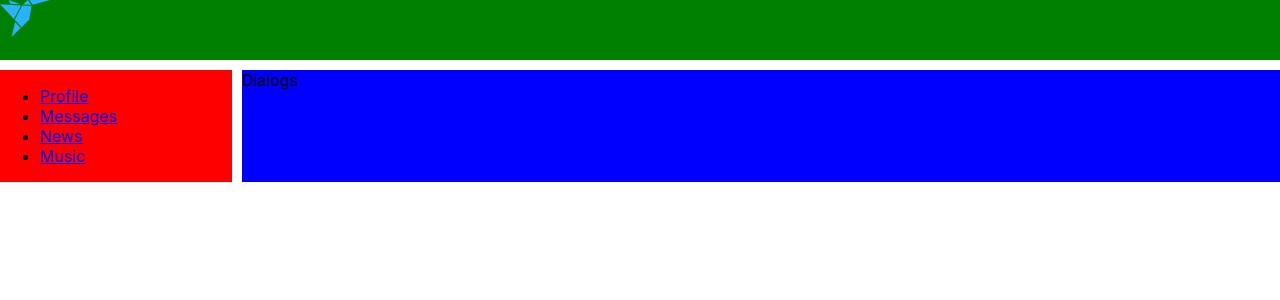
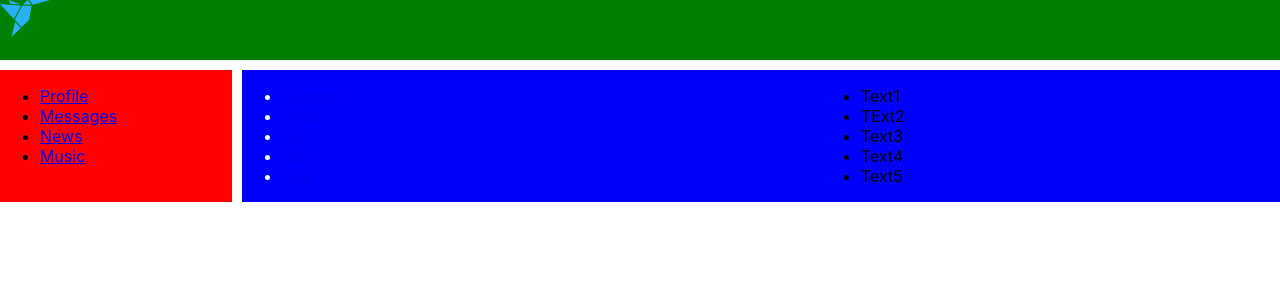
Before and after one commit to AndriiHrohodza/ITCamasutraReact, a React (Create React App) app in the folder react-1/: page /dialogs in a window 1280 px wide. Shown: the top 300 px of the page. Built offline with nearby package versions, Linux system fonts and the light colour scheme.

Commit message:
Refactoring Dialogs and Profile

```diff
--- a/react-1/src/App.css
+++ b/react-1/src/App.css
@@ -29,5 +29,15 @@ nav {
 }
 
 .dialogs {
+  display: flex;
+  justify-content: center;
+}
 
+.dialogs .dialog-items,
+.dialogs .messages {
+  width: 100%;
 }
+
+.dialogs .item-active {
+  color: white;
+}
--- /dev/null
+++ b/react-1/src/Components/Main/Dialogs/Dialog/Dialog.js
@@ -0,0 +1,11 @@
+import {NavLink} from "react-router-dom";
+
+const DialogItem = (props) => {
+  return (
+    <li className="item-active">
+      <NavLink to={"/dialogs/" + props.id}>{props.name}</NavLink>
+    </li>
+  )
+}
+
+export default DialogItem;
--- a/react-1/src/Components/Main/Dialogs/Dialogs.js
+++ b/react-1/src/Components/Main/Dialogs/Dialogs.js
@@ -1,8 +1,49 @@
+import {BrowserRouter} from "react-router-dom";
+import DialogItem from "./Dialog/Dialog";
+import Message from "./Message/Message";
+
+const DialogsData = [
+  {id: 1, name: "Andrew"},
+  {id: 2, name: "Vova"},
+  {id: 3, name: "Ira"},
+  {id: 4, name: "Ola"},
+  {id: 5, name: "Vika"}
+]
+
+const MessageData = [
+  {id: 1, text: "Text1"},
+  {id: 2, text: "TExt2"},
+  {id: 3, text: "Text3"},
+  {id: 4, text: "Text4"},
+  {id: 5, text: "Text5"}
+]
+
+const DialogItems =  DialogsData.map((dialog) => {
+  return <DialogItem id={dialog.id} name={dialog.name}/>
+})
+
+const MessageItems = MessageData.map((messageItem) => {
+  return <Message text={messageItem.text}/>
+})
+
 const Dialogs = (props) => {
   return (
-      <div className="dialogs">
-        Dialogs
+    <BrowserRouter>
+      <div>
+        <div className="dialogs">
+          <div className="dialog-items">
+            <ul>
+              {DialogItems}
+            </ul>
+          </div>
+          <div className="messages">
+            <ul>
+              {MessageItems}
+            </ul>
+          </div>
+        </div>
       </div>
+    </BrowserRouter>
   )
 }
 
--- /dev/null
+++ b/react-1/src/Components/Main/Dialogs/Message/Message.js
@@ -0,0 +1,7 @@
+const Message = (props) => {
+  return (
+    <li>{props.text}</li>
+  )
+}
+
+export default Message;
--- a/react-1/src/Components/Main/Main.js
+++ b/react-1/src/Components/Main/Main.js
@@ -6,8 +6,8 @@ const Main = () => {
   return (
     <div className="main">
       <switch>
-        <Route path="/profile" component={Profile}/>
-        <Route path="/dialogs" component={Dialogs}/>
+        <Route exact="true" path="/profile" component={Profile}/>
+        <Route exact="true" path="/dialogs" component={Dialogs}/>
       </switch>
     </div>
   )
--- a/react-1/src/Components/Main/Profile/MyPosts/MyPosts.js
+++ b/react-1/src/Components/Main/Profile/MyPosts/MyPosts.js
@@ -1,11 +1,19 @@
 import Post from "./Post/Post";
+
+const PostsData = [
+  {id: 1, message: "How are you?", likes: 14},
+  {id: 2, message: "It`s my first post", likes: 1}
+]
+
+const PostItems = PostsData.map((postItem) => {
+  return <Post message={postItem.message} likeCount={postItem.likes}/>
+})
 
 const MyPosts = () => {
   return (
     <ul className="main-posts">
       Posts
-      <Post message="How are you?" likeCount="14"/>
-      <Post message="It`s my first post" likeCount="1"/>
+      {PostItems}
     </ul>
   )
 }
--- a/react-1/src/Components/Main/Profile/PersonalInfo/PersonalInfo.js
+++ b/react-1/src/Components/Main/Profile/PersonalInfo/PersonalInfo.js
@@ -1,7 +1,12 @@
+import wallImage from "../../../../assets/wall.jpg";
+
 const PersonalInfo = (props) => {
   return (
     <div className="profile">
-      Ava+name
+      <div className="wall">
+        <img src={wallImage} alt="wall"/>
+      </div>
+      {props.name}
     </div>
   )
 }
--- a/react-1/src/Components/Main/Profile/Profile.js
+++ b/react-1/src/Components/Main/Profile/Profile.js
@@ -1,12 +1,10 @@
-import Wall from "./Wall/Wall";
 import PersonalInfo from "./PersonalInfo/PersonalInfo";
 import MyPosts from "./MyPosts/MyPosts";
 
 const Profile = () => {
   return (
     <div className="profile">
-      <Wall/>
-      <PersonalInfo/>
+      <PersonalInfo name="Andrew Hrohodza"/>
       <MyPosts/>
     </div>
   )
--- a/react-1/src/Components/Main/Profile/Wall/Wall.js
+++ /dev/null
@@ -1,11 +0,0 @@
-import wallImage from "../../../../assets/wall.jpg";
-
-const Wall = () => {
-  return (
-    <div className="wall">
-      <img src={wallImage} alt="wall"/>
-    </div>
-  )
-}
-
-export default Wall;
```
Also changed, not shown: 1 other file (tests, documents, lock files or other folders).
